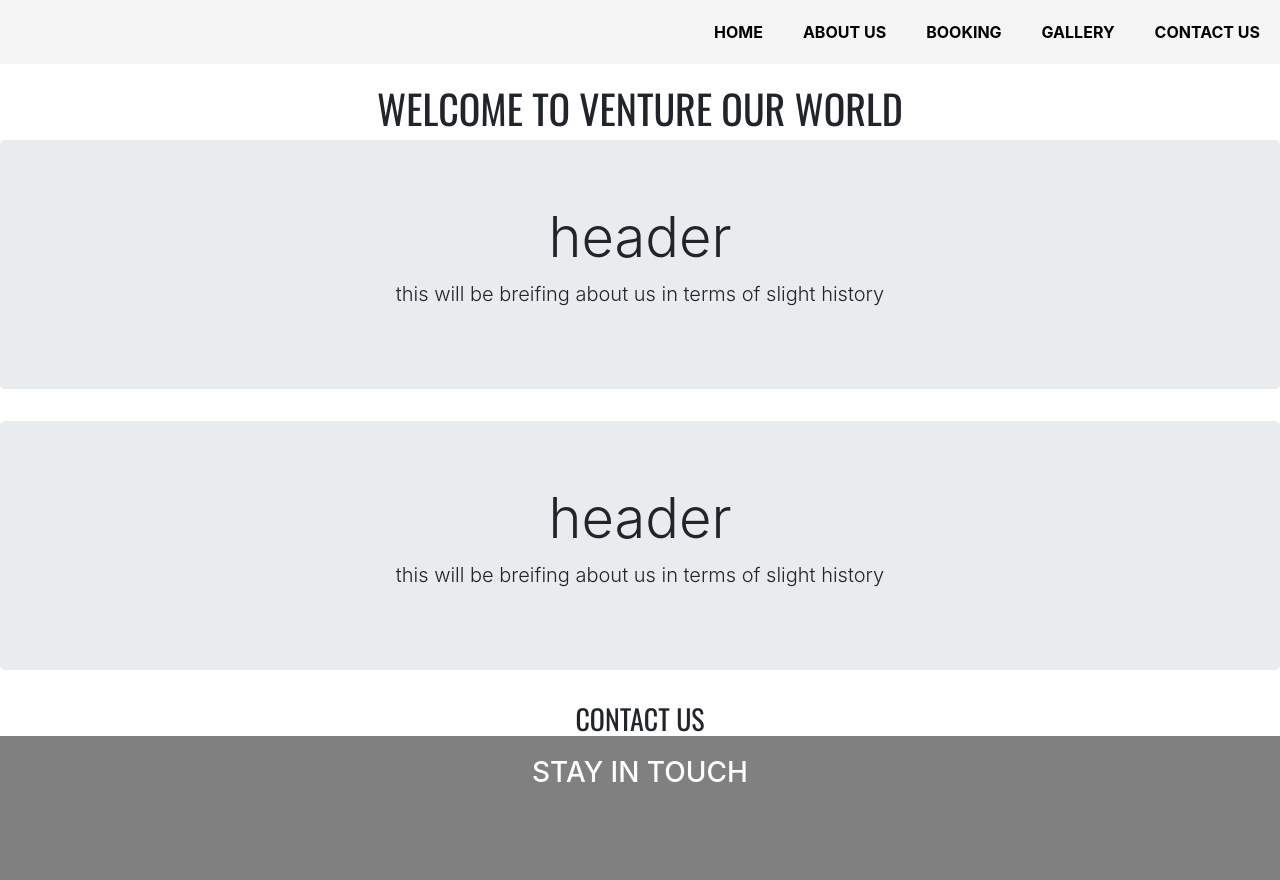
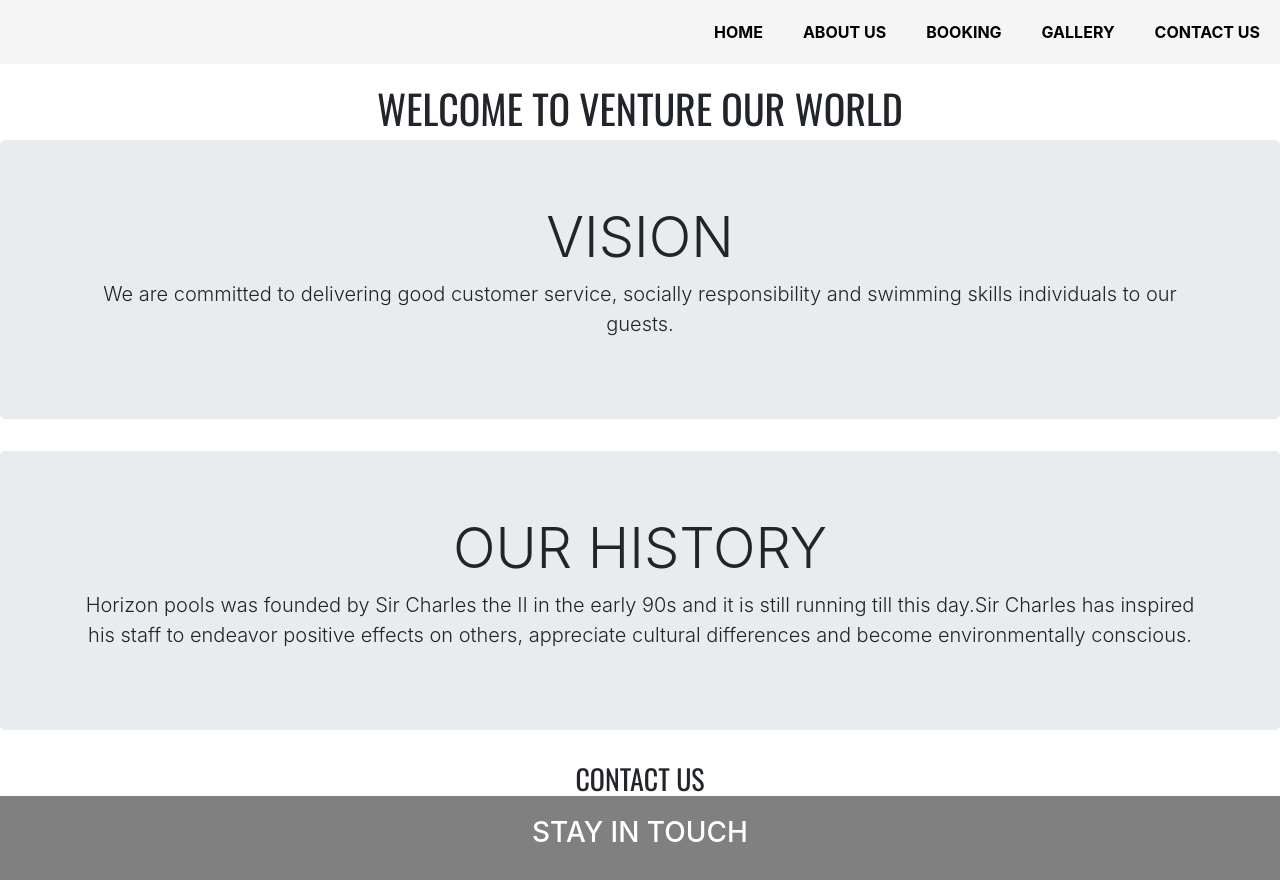
Before and after one commit to Kenneth-joseph/swimming-pool, a plain HTML site: page about.html in a window 1280 px wide. Shown: the top 880 px of the page. Drawn offline with nearby package versions, Linux system fonts and the light colour scheme.

Commit message:
edited about us section

```diff
--- a/about.html
+++ b/about.html
@@ -41,14 +41,15 @@
 <h1 class="about text-center"> WELCOME TO VENTURE OUR WORLD </h1>
 <div class="jumbotron jumbotron-fliud">
     <div class="container text-center">
-      <h3 class="display-4">header</h3>
-      <p class="lead">this will be breifing about us in terms of slight history</p>
+      <h3 class="display-4">VISION</h3>
+      <p class="lead">We are committed to delivering good customer service, socially responsibility and swimming skills individuals to our guests.
+      </p>
     </div>
   </div>
   <div class="jumbotron jumbotron-fliud">
       <div class="container text-center">
-        <h3 class="display-4">header</h3>
-        <p class="lead">this will be breifing about us in terms of slight history</p>
+        <h3 class="display-4">OUR HISTORY</h3>
+        <p class="lead">Horizon pools was founded by Sir Charles the II in the early 90s and it is still running till this day.Sir Charles has inspired his staff to endeavor positive effects on others, appreciate cultural differences and become environmentally conscious. </p>
       </div>
     </div>
 
```
